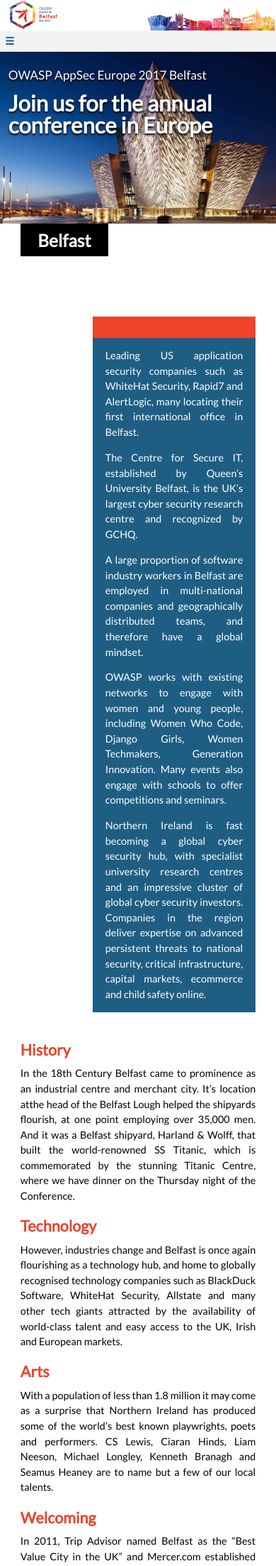
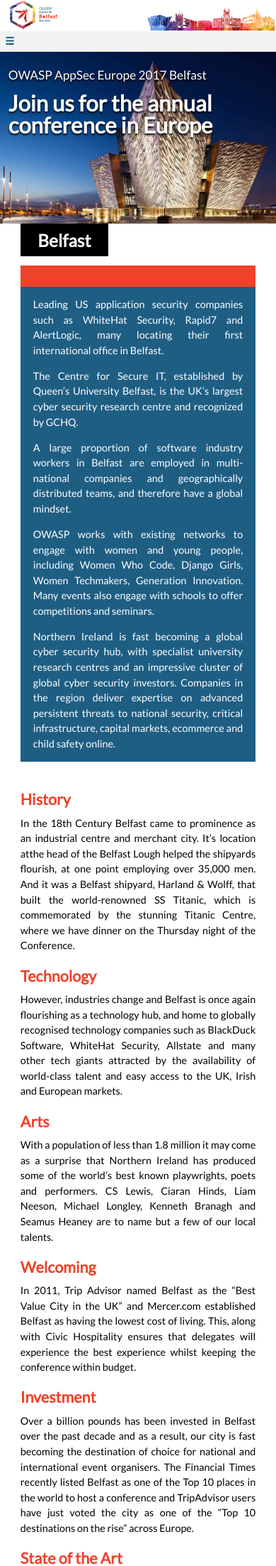
Before and after one commit to OWASP/AppSecEurope2017, a Jekyll site: the page built from belfast/index.md, in a window 390 px wide. Shown: the top 2206 px of the page at 71% size. Built offline with Jekyll 4.4.1, drawn with Linux system fonts in a browser that asks for light colours.

Commit message:
Fixing mobile view for belfast page

```diff
--- a/assets/css/style.scss
+++ b/assets/css/style.scss
@@ -383,7 +383,14 @@
 		.keynoters img {
 			width: 50%;
 		}
+
+		aside {
+			width: 100%;
+			margin-left: 0;
+			margin-top: 0;
+		}
 	}
+
 	nav {
 		font-size: 100%;
 		padding: 0;
```
